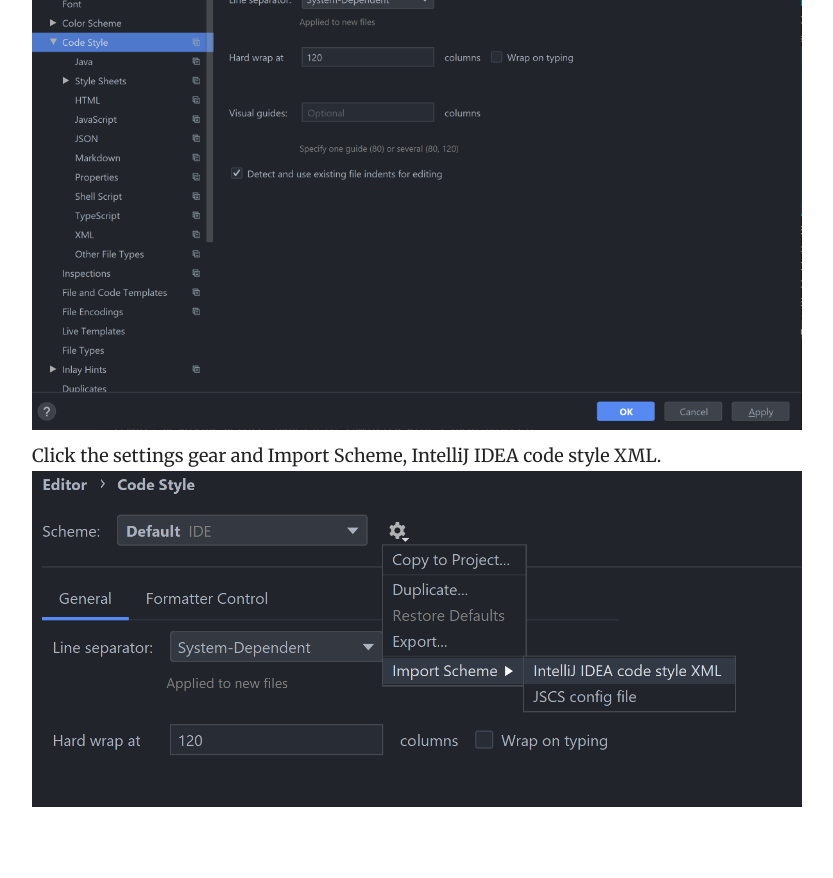
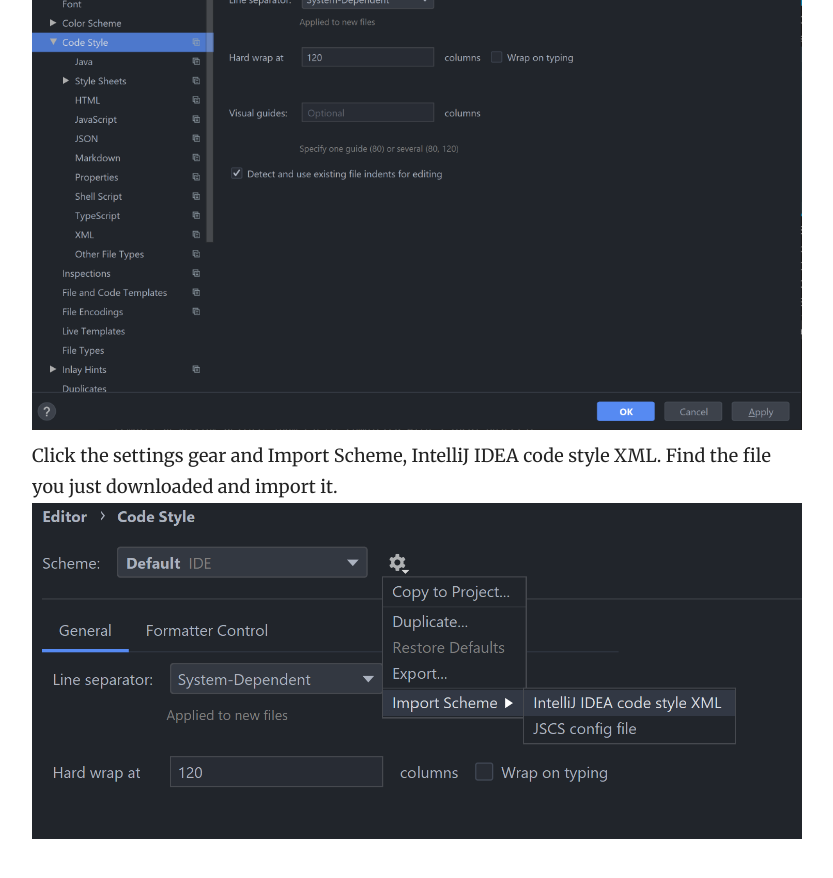
Before and after one commit to Team2445/The-Programming-Survival-Guide, a Jekyll site: the page built from _docs/getting-started/installing-intellij.md, in a window 1280 px wide and 900 px high, scrolled down 4808 px. Shown: the top 878 px of the window, without its empty margins (388-1221 px from the left). Built offline with Jekyll 4.4.1, drawn with Linux system fonts in a browser that asks for light colours.

Commit message:
Fix import image

```diff
--- a/_docs/getting-started/installing-intellij.md
+++ b/_docs/getting-started/installing-intellij.md
@@ -25,5 +25,5 @@ order: 3
 6. Search for Save Actions and install the plugin.
 7. Download [this](https://gist.githubusercontent.com/lukemcd9/10fd4cd23724a5355fbfa8bfeff316bb/raw/5636db05d1265cf4ba8a4c047b064791d4b49783/frc-2445-code-style.xml) (right click link, Save As) Click Configure again, then Settings, Editor, Code Style
    ![code style](../../images/intellij/code-style.PNG)
-   Click the settings gear and Import Scheme, IntelliJ IDEA code style XML.
-   ![import](../../images/intellij/import.PNG)
+   Click the settings gear and Import Scheme, IntelliJ IDEA code style XML. Find the file you just downloaded and import it.
+   ![import](../../images/intellij/import.png)
```
